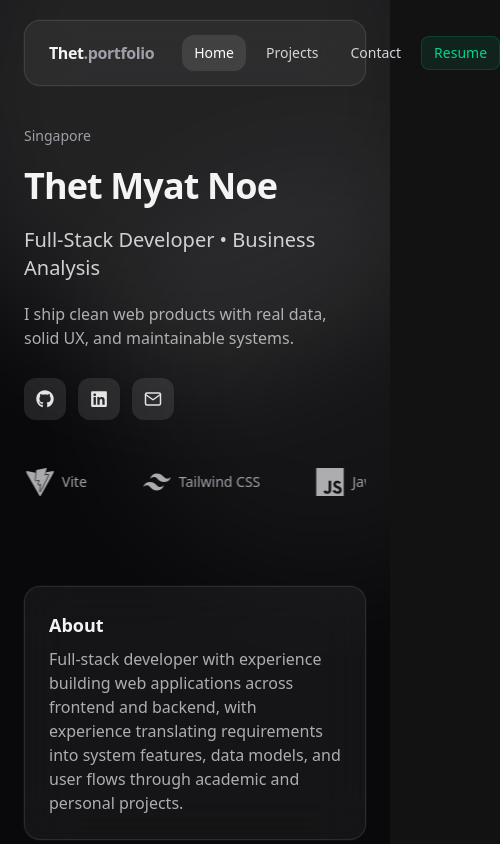
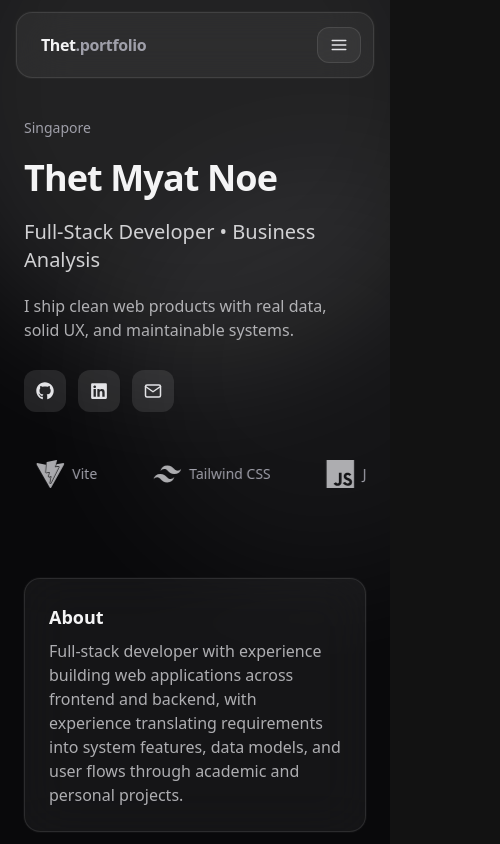
Before and after one commit to Noe-Noe/my-portfolio, a React (Vite) app: page / in a window 390 px wide. Shown: the top 844 px of the page, 500 px wide, since content can reach past the window. Built offline with nearby package versions, Linux system fonts and the light colour scheme.

Commit message:
Improve mobile view

```diff
--- a/index.html
+++ b/index.html
@@ -1,3 +1,5 @@
+<meta name="viewport" content="width=device-width, initial-scale=1, viewport-fit=cover" />
+
 <!doctype html>
 <html lang="en">
   <head>
--- a/src/components/Navbar.jsx
+++ b/src/components/Navbar.jsx
@@ -1,22 +1,42 @@
+import { useEffect, useState } from "react";
 import { NavLink } from "react-router-dom";
 import GlassCard from "./GlassCard";
 import { profile } from "../data/portfolio";
+import { FiMenu, FiX } from "react-icons/fi";
 
-const base =
-  "rounded-xl px-3 py-2 text-sm transition hover:bg-white/10";
+const base = "rounded-xl px-3 py-2 text-sm transition hover:bg-white/10";
 const active = "bg-white/10 text-white";
 
 export default function Navbar() {
+  const [open, setOpen] = useState(false);
+
+  // Close menu on ESC
+  useEffect(() => {
+    const onKeyDown = (e) => {
+      if (e.key === "Escape") setOpen(false);
+    };
+    document.addEventListener("keydown", onKeyDown);
+    return () => document.removeEventListener("keydown", onKeyDown);
+  }, []);
+
+  // Close menu when you change route (click link)
+  const close = () => setOpen(false);
+
   return (
-    <div className="sticky top-0 z-50 pt-5">
-      <div className="mx-auto max-w-5xl px-6">
+    <div className="sticky top-0 z-50 pt-3 sm:pt-5">
+      <div className="mx-auto max-w-5xl px-4 sm:px-6">
         <GlassCard className="px-3 py-3">
-          <div className="flex items-center justify-between gap-4">
-            <NavLink to="/" className="px-3 py-2 font-semibold tracking-tight">
+          <div className="flex items-center justify-between gap-3">
+            <NavLink
+              to="/"
+              onClick={close}
+              className="px-3 py-2 font-semibold tracking-tight shrink-0"
+            >
               Thet<span className="text-zinc-400">.portfolio</span>
             </NavLink>
 
-            <div className="flex items-center gap-2">
+            {/* Desktop nav */}
+            <div className="hidden sm:flex items-center gap-2">
               <NavLink
                 to="/"
                 end
@@ -26,6 +46,7 @@ export default function Navbar() {
               >
                 Home
               </NavLink>
+
               <NavLink
                 to="/projects"
                 className={({ isActive }) =>
@@ -34,6 +55,7 @@ export default function Navbar() {
               >
                 Projects
               </NavLink>
+
               <NavLink
                 to="/contact"
                 className={({ isActive }) =>
@@ -52,7 +74,72 @@ export default function Navbar() {
                   text-sm font-medium
                   bg-emerald-500/10 text-emerald-400
                   border border-emerald-500/20
-                hover:bg-emerald-500/20 hover:text-emerald-400
+                  hover:bg-emerald-500/20 hover:text-emerald-300
+                  transition
+                "
+              >
+                Resume
+              </a>
+            </div>
+
+            {/* Mobile burger */}
+            <button
+              type="button"
+              className="sm:hidden inline-flex items-center justify-center rounded-xl border border-white/10 bg-white/5 px-3 py-2 text-zinc-200 hover:bg-white/10 transition"
+              onClick={() => setOpen((v) => !v)}
+              aria-label={open ? "Close menu" : "Open menu"}
+              aria-expanded={open}
+            >
+              {open ? <FiX size={18} /> : <FiMenu size={18} />}
+            </button>
+          </div>
+
+          {/* Mobile dropdown */}
+          {open && (
+            <div className="sm:hidden mt-3 border-t border-white/10 pt-3">
+              <div className="flex flex-col gap-2">
+                <NavLink
+                  to="/"
+                  end
+                  onClick={close}
+                  className={({ isActive }) =>
+                    `${base} ${isActive ? active : "text-zinc-300"}`
+                  }
+                >
+                  Home
+                </NavLink>
+
+                <NavLink
+                  to="/projects"
+                  onClick={close}
+                  className={({ isActive }) =>
+                    `${base} ${isActive ? active : "text-zinc-300"}`
+                  }
+                >
+                  Projects
+                </NavLink>
+
+                <NavLink
+                  to="/contact"
+                  onClick={close}
+                  className={({ isActive }) =>
+                    `${base} ${isActive ? active : "text-zinc-300"}`
+                  }
+                >
+                  Contact
+                </NavLink>
+
+                <a
+                  href={profile.links.resume}
+                  target="_blank"
+                  rel="noreferrer"
+                  onClick={close}
+                  className="
+                    mt-1
+                    rounded-xl px-3 py-2 text-sm font-medium
+                    bg-emerald-500/10 text-emerald-400
+                    border border-emerald-500/20
+                    hover:bg-emerald-500/20 hover:text-emerald-300
                     transition
                   "
                 >
@@ -60,6 +147,7 @@ export default function Navbar() {
                 </a>
               </div>
             </div>
+          )}
         </GlassCard>
       </div>
     </div>
--- a/src/index.css
+++ b/src/index.css
@@ -1,4 +1,8 @@
 @import "tailwindcss";
+html, body {
+  width: 100%;
+  overflow-x: hidden;
+}
 
 :root {
   color-scheme: dark;
```
Lines whose indentation alone changed are shown as unchanged.
